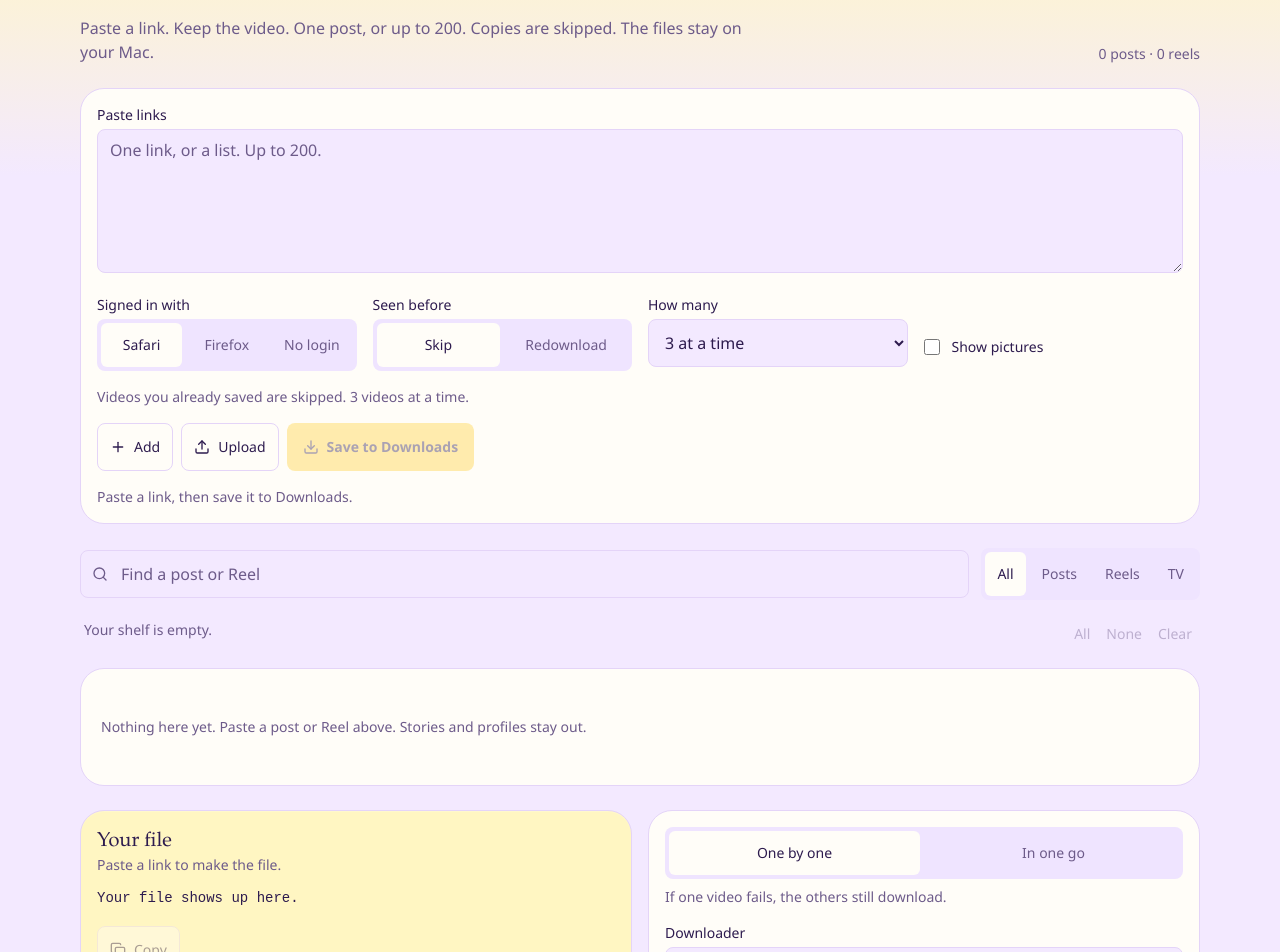
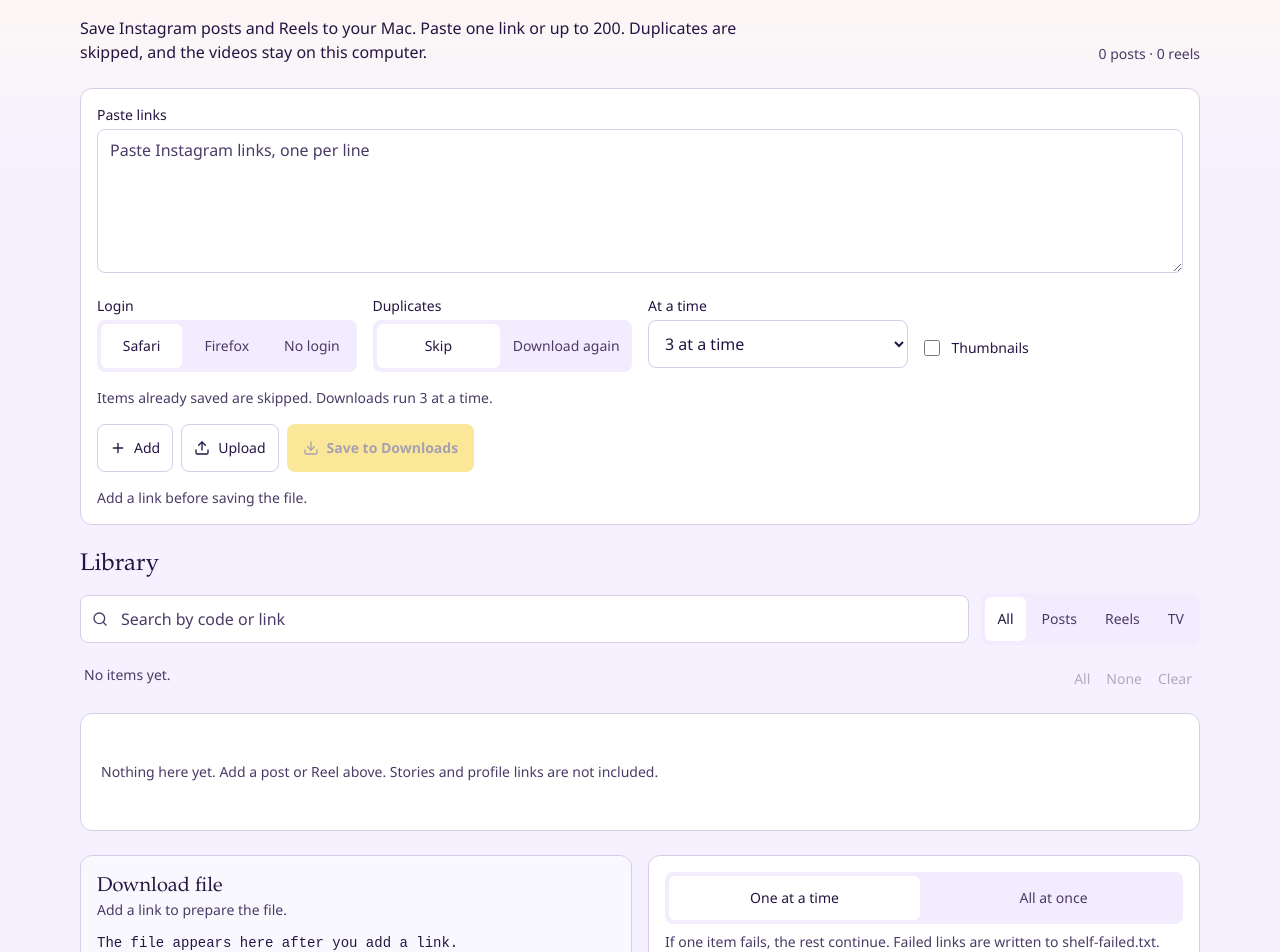
Before and after one commit to MiKhelangelo/shelf, a React (Vite) app: page / in a window 1280 px wide. Shown: the part 80-1032 px from the top of the page. Built offline with nearby package versions, Linux system fonts and the light colour scheme.

Commit message:
Make the copy and layout clearer.

```diff
--- a/index.html
+++ b/index.html
@@ -3,11 +3,11 @@
   <head>
     <meta charset="UTF-8" />
     <meta name="viewport" content="width=device-width, initial-scale=1" />
-    <meta name="theme-color" content="#f3e9ff" />
+    <meta name="theme-color" content="#f6f1ff" />
     <meta name="referrer" content="no-referrer" />
     <meta
       name="description"
-      content="Paste a link. Keep the video. A simple shelf for Instagram posts and Reels."
+      content="Save Instagram posts and Reels to your Mac. Paste a link, skip duplicates, and keep the files locally."
     />
     <link rel="icon" href="%BASE_URL%favicon.svg" type="image/svg+xml" />
     <link rel="manifest" href="%BASE_URL%manifest.webmanifest" />
--- a/src/App.tsx
+++ b/src/App.tsx
@@ -32,7 +32,7 @@
 import { readShelfState, writeShelfState } from "./lib/storage";
 
 const fieldClass =
-  "h-12 w-full rounded-lg border border-line bg-bg px-3 text-base text-ink placeholder:text-muted";
+  "h-12 w-full rounded-lg border border-line bg-field px-3 text-base text-ink placeholder:text-muted";
 const primaryButton =
   "inline-flex h-12 items-center justify-center gap-2 rounded-lg bg-accent px-4 text-sm font-semibold text-accent-fg transition-opacity duration-150 hover:opacity-90 disabled:cursor-not-allowed disabled:opacity-40";
 const secondaryButton =
@@ -50,11 +50,11 @@
   libraryFull: number,
 ): string {
   const bits: string[] = [];
-  if (added > 0) bits.push(`Added ${added}`);
-  if (duplicates > 0) bits.push(`${duplicates} ${duplicates === 1 ? "copy" : "copies"} skipped`);
-  if (rejected > 0) bits.push(rejected === 1 ? "1 was not a post or Reel" : `${rejected} were not posts or Reels`);
-  if (overflow > 0) bits.push(`${overflow} left out. Paste 200 at a time`);
-  if (libraryFull > 0) bits.push("This shelf is full");
+  if (added > 0) bits.push(added === 1 ? "Added 1 link" : `Added ${added} links`);
+  if (duplicates > 0) bits.push(duplicates === 1 ? "Skipped 1 duplicate" : `Skipped ${duplicates} duplicates`);
+  if (rejected > 0) bits.push(rejected === 1 ? "1 line was not a post or Reel" : `${rejected} lines were not posts or Reels`);
+  if (overflow > 0) bits.push(`${overflow} not added. The limit is 200 at a time`);
+  if (libraryFull > 0) bits.push("The library is full");
   if (bits.length === 0) return "Paste a link first.";
   return `${bits.join(". ")}.`;
 }
@@ -182,7 +182,7 @@
     anchor.click();
     anchor.remove();
     window.setTimeout(() => URL.revokeObjectURL(url), 1500);
-    setNotice("Saved to Downloads. Open it, and the videos follow.");
+    setNotice("Saved to Downloads. Open the file to download the videos.");
   }
 
   async function copyScript() {
@@ -227,7 +227,7 @@
     }
     setItems([]);
     setArmClear(false);
-    setNotice("Shelf cleared.");
+    setNotice("Library cleared.");
   }
 
   async function onFile(event: ChangeEvent<HTMLInputElement>) {
@@ -235,12 +235,12 @@
     event.target.value = "";
     if (!file) return;
     if (file.size > 500_000) {
-      setNotice("That file is too big. Use a short text list.");
+      setNotice("That file is too large. Use a plain-text list.");
       return;
     }
     const text = await file.text();
     if (!isPlainTextList(text)) {
-      setNotice("That file isn’t a text list.");
+      setNotice("Use a plain-text list of links.");
       return;
     }
     ingest(text);
@@ -249,13 +249,13 @@
   const session = sessionOf(settings.cookies);
   const cookieLine =
     settings.cookies === "none"
-      ? "No login, so private posts will not download."
-      : `Uses the ${BROWSER_LABEL[settings.cookies]} login already on your Mac. It never leaves that browser.`;
+      ? "No browser login. Private posts will not download."
+      : `Uses the ${BROWSER_LABEL[settings.cookies]} session on this Mac. The login stays in that browser.`;
 
   const summary =
     items.length === 0
-      ? "Your shelf is empty."
-      : `${counts.selected} of ${items.length} ready. Showing ${filtered.length}.`;
+      ? "No items yet."
+      : `${counts.selected} of ${items.length} selected. ${filtered.length} shown.`;
 
   const downloadButton = (
     <button type="button" className={`${primaryButton} w-full sm:w-auto`} onClick={saveToDownloads} disabled={!result.ok}>
@@ -276,8 +276,8 @@
       <header className="flex flex-col gap-2 sm:flex-row sm:items-end sm:justify-between">
         <div>
           <h1 className="font-display text-4xl font-medium tracking-tight text-ink">Shelf</h1>
-          <p className="mt-2 max-w-2xl text-base text-pretty text-muted">
-            Paste a link. Keep the video. One post, or up to 200. Copies are skipped. The files stay on your Mac.
+          <p className="mt-2 max-w-2xl text-base text-pretty text-ink">
+            Save Instagram posts and Reels to your Mac. Paste one link or up to 200. Duplicates are skipped, and the videos stay on this computer.
           </p>
         </div>
         <p className="text-sm text-muted tabular-nums">
@@ -299,14 +299,14 @@
             }}
             rows={6}
             spellCheck={false}
-            placeholder="One link, or a list. Up to 200."
-            className="h-36 w-full resize-y rounded-lg border border-line bg-bg px-3 py-2 text-base text-ink placeholder:text-muted"
+            placeholder="Paste Instagram links, one per line"
+            className="h-36 w-full resize-y rounded-lg border border-line bg-field px-3 py-2 text-base text-ink placeholder:text-muted"
           />
         </label>
 
         <div className="grid gap-4 sm:grid-cols-2 lg:grid-cols-4">
           <fieldset>
-            <legend className="mb-1 text-sm font-medium text-ink">Signed in with</legend>
+            <legend className="mb-1 text-sm font-medium text-ink">Login</legend>
             <div className="grid grid-cols-3 gap-1 rounded-lg bg-chip p-1">
               {SESSIONS.map((value) => (
                 <button
@@ -327,7 +327,7 @@
           </fieldset>
 
           <fieldset>
-            <legend className="mb-1 text-sm font-medium text-ink">Seen before</legend>
+            <legend className="mb-1 text-sm font-medium text-ink">Duplicates</legend>
             <div className="grid grid-cols-2 gap-1 rounded-lg bg-chip p-1">
               <button
                 type="button"
@@ -351,13 +351,13 @@
                     : "h-11 rounded-md text-sm font-medium text-muted"
                 }
               >
-                Redownload
+                Download again
               </button>
             </div>
           </fieldset>
 
           <label className="block">
-            <span className="mb-1 block text-sm font-medium text-ink">How many</span>
+            <span className="mb-1 block text-sm font-medium text-ink">At a time</span>
             <select
               value={settings.concurrency}
               onChange={(event) => patch({ concurrency: Number(event.target.value) as Settings["concurrency"] })}
@@ -379,19 +379,19 @@
               onChange={(event) => patch({ showThumbnails: event.target.checked })}
               className="size-4 accent-ink"
             />
-            Show pictures
+            Thumbnails
           </label>
         </div>
 
         <p className="text-sm text-pretty text-muted">
           {settings.onDuplicate === "skip"
-            ? "Videos you already saved are skipped."
-            : "Saved videos are downloaded again."}{" "}
+            ? "Items already saved are skipped."
+            : "Items already saved are downloaded again."}{" "}
           {settings.mode === "batch"
-            ? "The whole list goes in one run."
+            ? "The full list runs as one download."
             : settings.concurrency === 1
-              ? "One video at a time."
-              : `${settings.concurrency} videos at a time.`}
+              ? "Downloads run one at a time."
+              : `Downloads run ${settings.concurrency} at a time.`}
         </p>
 
         <div className="flex flex-col gap-2 sm:flex-row sm:flex-wrap">
@@ -420,20 +420,21 @@
         </div>
         <p className="text-sm text-pretty text-muted">
           {result.ok
-            ? `A small file goes to Downloads. Open it, and the videos follow. ${settings.cookies === "none" ? "No login." : `${BROWSER_LABEL[settings.cookies]} only, on your Mac.`}`
-            : "Paste a link, then save it to Downloads."}
+            ? `The file is saved to Downloads. Open it to download the videos. ${settings.cookies === "none" ? "No browser login." : `Uses ${BROWSER_LABEL[settings.cookies]} on this Mac.`}`
+            : "Add a link before saving the file."}
         </p>
       </section>
 
       <section className="flex flex-col gap-3">
+        <h2 className="font-display text-2xl font-medium text-ink">Library</h2>
         <div className="flex flex-col gap-3 sm:flex-row sm:items-center">
           <label className="relative block min-w-0 flex-1">
-            <span className="sr-only">Search your shelf</span>
+            <span className="sr-only">Search the library</span>
             <Search className="pointer-events-none absolute top-1/2 left-3 size-4 -translate-y-1/2 text-muted" />
             <input
               value={query}
               onChange={(event) => setQuery(event.target.value)}
-              placeholder="Find a post or Reel"
+              placeholder="Search by code or link"
               className={`${fieldClass} pl-10`}
             />
           </label>
@@ -475,10 +476,10 @@
 
         {items.length === 0 ? (
           <p className="panel px-5 py-12 text-sm text-pretty text-muted">
-            Nothing here yet. Paste a post or Reel above. Stories and profiles stay out.
+            Nothing here yet. Add a post or Reel above. Stories and profile links are not included.
           </p>
         ) : filtered.length === 0 ? (
-          <p className="panel px-5 py-12 text-sm text-pretty text-muted">Nothing by that name.</p>
+          <p className="panel px-5 py-12 text-sm text-pretty text-muted">No results for that search.</p>
         ) : (
           <ul className="grid grid-cols-2 gap-3 sm:grid-cols-3 lg:grid-cols-4">
             {filtered.map((item) => (
@@ -514,23 +515,23 @@
       <section className="grid gap-4 lg:grid-cols-2">
         <div className="panel well flex min-h-0 flex-col p-4">
           <div className="mb-3">
-            <h2 className="font-display text-xl font-medium">Your file</h2>
+            <h2 className="font-display text-xl font-medium">Download file</h2>
             <p className="text-sm text-pretty text-well-muted">
-              {result.ok ? cookieLine : "Paste a link to make the file."}
+              {result.ok ? cookieLine : "Add a link to prepare the file."}
             </p>
             {digest ? (
               <p className="mt-1 font-mono text-xs text-well-muted" title={digest}>
-                Check code {digest.slice(0, 12)}
+                SHA-256 {digest.slice(0, 16)}
               </p>
             ) : null}
           </div>
           <pre className="script-scroll min-w-0 font-mono text-sm leading-relaxed">
-            {result.ok ? result.script : items.length === 0 ? "Your file shows up here." : result.error}
+            {result.ok ? result.script : items.length === 0 ? "The file appears here after you add a link." : result.error}
           </pre>
           <div className="mt-4">
             <button type="button" className={secondaryButton} onClick={() => void copyScript()} disabled={!result.ok}>
               <Copy className="size-4" aria-hidden="true" />
-              {copied ? "Copied" : "Copy"}
+              {copied ? "Copied" : "Copy file"}
             </button>
           </div>
         </div>
@@ -547,7 +548,7 @@
                   : "h-11 rounded-md text-sm font-medium text-muted"
               }
             >
-              One by one
+              One at a time
             </button>
             <button
               type="button"
@@ -559,18 +560,18 @@
                   : "h-11 rounded-md text-sm font-medium text-muted"
               }
             >
-              In one go
+              All at once
             </button>
           </div>
           <p className="mt-2 text-sm text-pretty text-muted">
             {settings.mode === "careful"
-              ? "If one video fails, the others still download."
-              : "Every chosen link downloads together."}
+              ? "If one item fails, the rest continue. Failed links are written to shelf-failed.txt."
+              : "Every selected link is sent in a single run."}
           </p>
 
           <div className="mt-4 grid gap-3">
             <label className="block">
-              <span className="mb-1 block text-sm font-medium text-ink">Downloader</span>
+              <span className="mb-1 block text-sm font-medium text-ink">yt-dlp</span>
               <input
                 value={settings.binary}
                 onChange={(event) => patch({ binary: event.target.value })}
@@ -582,7 +583,7 @@
               {binaryError ? <span className="mt-1 block text-sm text-pretty text-danger">{binaryError}</span> : null}
             </label>
             <label className="block">
-              <span className="mb-1 block text-sm font-medium text-ink">Videos go here</span>
+              <span className="mb-1 block text-sm font-medium text-ink">Save folder</span>
               <input
                 value={settings.outputDir}
                 onChange={(event) => patch({ outputDir: event.target.value })}
@@ -594,18 +595,18 @@
               {folderError ? (
                 <span className="mt-1 block text-sm text-pretty text-danger">{folderError}</span>
               ) : (
-                <span className="mt-1 block text-sm text-muted">This folder is created for you. Your list stays in this browser.</span>
+                <span className="mt-1 block text-sm text-muted">Created if it does not exist. The library stays in this browser.</span>
               )}
             </label>
           </div>
 
           <details className="mt-3 border-t border-line pt-2">
             <summary className="flex min-h-11 cursor-pointer items-center text-sm font-medium text-ink">
-              Extras
+              More options
             </summary>
             <div className="grid gap-3 pb-1">
               <label className="block">
-                <span className="mb-1 block text-sm font-medium text-ink">Picture</span>
+                <span className="mb-1 block text-sm font-medium text-ink">Format</span>
                 <select
                   value={settings.format}
                   onChange={(event) => patch({ format: event.target.value as Settings["format"] })}
@@ -619,7 +620,7 @@
                 </select>
               </label>
               <label className="block">
-                <span className="mb-1 block text-sm font-medium text-ink">Names</span>
+                <span className="mb-1 block text-sm font-medium text-ink">File name</span>
                 <select
                   value={settings.filename}
                   onChange={(event) => patch({ filename: event.target.value as Settings["filename"] })}
@@ -634,7 +635,7 @@
               </label>
               <div className="grid grid-cols-2 gap-3">
                 <label className="block">
-                  <span className="mb-1 block text-sm font-medium text-ink">Wait</span>
+                  <span className="mb-1 block text-sm font-medium text-ink">Pause</span>
                   <select
                     value={settings.pauseSeconds}
                     onChange={(event) => patch({ pauseSeconds: Number(event.target.value) as Settings["pauseSeconds"] })}
@@ -643,13 +644,13 @@
                   >
                     {PAUSES.map((seconds) => (
                       <option key={seconds} value={seconds}>
-                        {seconds === 0 ? "No wait" : `${seconds}s`}
+                        {seconds === 0 ? "None" : `${seconds} seconds`}
                       </option>
                     ))}
                   </select>
                 </label>
                 <label className="block">
-                  <span className="mb-1 block text-sm font-medium text-ink">Try again</span>
+                  <span className="mb-1 block text-sm font-medium text-ink">Retries</span>
                   <select
                     value={settings.retries}
                     onChange={(event) => patch({ retries: Number(event.target.value) as Settings["retries"] })}
@@ -666,22 +667,22 @@
               <Check
                 checked={settings.fullCarousel}
                 onChange={(checked) => patch({ fullCarousel: checked })}
-                label="Save every photo in a set"
+                label="Download every image in a carousel"
               />
               <Check
                 checked={settings.ignoreConfig}
                 onChange={(checked) => patch({ ignoreConfig: checked })}
-                label="Skip old downloader settings"
+                label="Ignore existing yt-dlp settings"
               />
               <Check
                 checked={settings.restrictFilenames}
                 onChange={(checked) => patch({ restrictFilenames: checked })}
-                label="Keep names simple"
+                label="Use safe characters in file names"
               />
               <Check
                 checked={settings.embedMetadata}
                 onChange={(checked) => patch({ embedMetadata: checked })}
-                label="Keep the title inside the video"
+                label="Embed the title in the video file"
               />
             </div>
           </details>
--- a/src/styles.css
+++ b/src/styles.css
@@ -10,23 +10,24 @@
   --font-display: "Fraunces", "Iowan Old Style", Palatino, serif;
   --font-mono: ui-monospace, "Liberation Mono", "DejaVu Sans Mono", monospace;
 
-  --color-bg: #f3e9ff;
-  --color-bg-rise: #fff6c8;
-  --color-surface: #fffdf8;
-  --color-ink: #2d1b4e;
-  --color-muted: #6d5b8a;
-  --color-line: #e4d4f8;
-  --color-accent: #ffd23f;
-  --color-accent-fg: #2d1b4e;
-  --color-chip: #efe4ff;
-  --color-well: #fff6c2;
-  --color-well-fg: #2d1b4e;
-  --color-well-muted: #6d5b8a;
-  --color-select: #ffd23f;
+  --color-bg: #f6f1ff;
+  --color-bg-rise: #fffaf0;
+  --color-surface: #ffffff;
+  --color-ink: #241542;
+  --color-muted: #4a3b66;
+  --color-line: #d8cce8;
+  --color-accent: #f5c400;
+  --color-accent-fg: #241542;
+  --color-chip: #f3ecff;
+  --color-well: #faf8ff;
+  --color-well-fg: #241542;
+  --color-well-muted: #4a3b66;
+  --color-select: #ffe58a;
   --color-danger: #6b21a8;
+  --color-field: #ffffff;
 
   --radius-lg: 0.5rem;
-  --radius-xl: 1.5rem;
+  --radius-xl: 0.75rem;
   --radius-2xl: 2rem;
 
   --shadow-shine: inset 0 1px 0 color-mix(in oklab, white 16%, transparent);
@@ -46,7 +47,7 @@
     color: var(--color-ink);
     font-family: var(--font-sans);
     font-size: 1rem;
-    line-height: 1.5;
+    line-height: 1.55;
   }
 
   button:not(:disabled),
```
Also changed, not shown: src/lib/settings.ts (+5 -5 lines), public/manifest.webmanifest, 1 other file (tests, documents, lock files or other folders).
